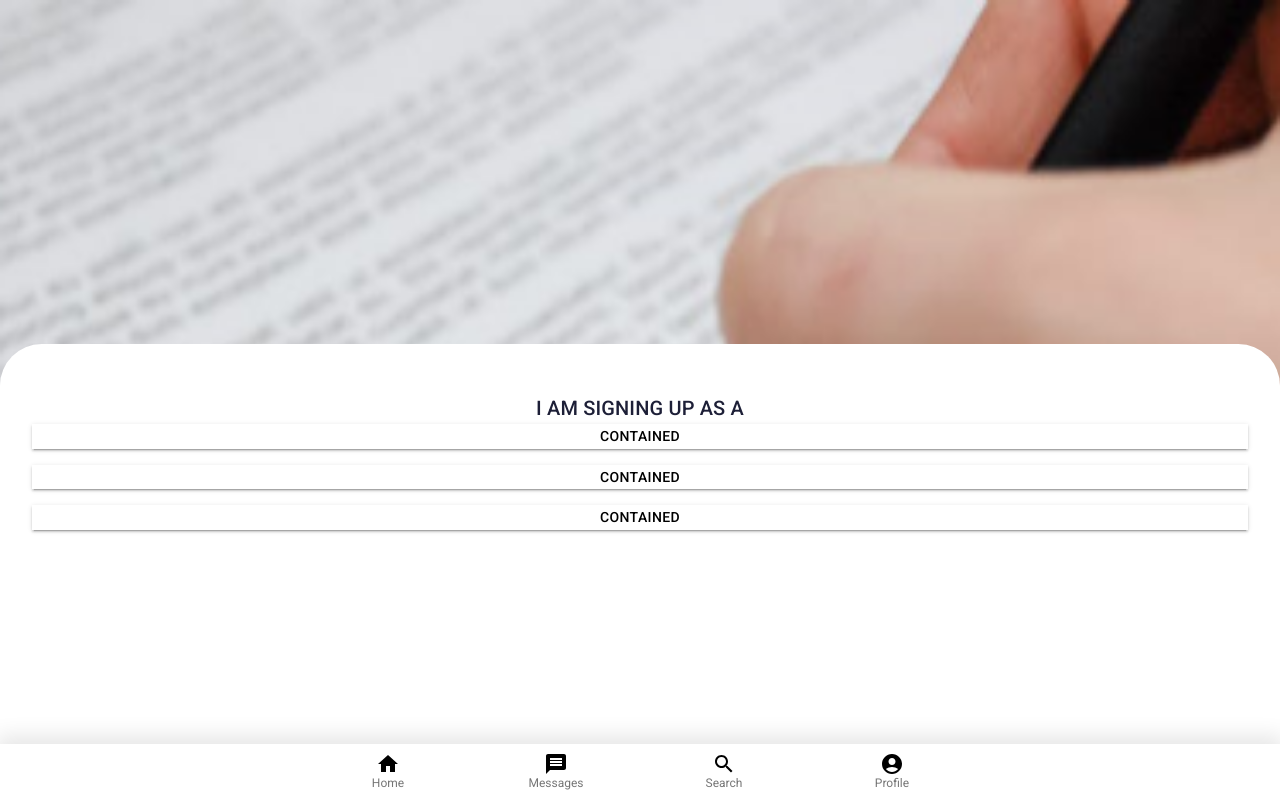
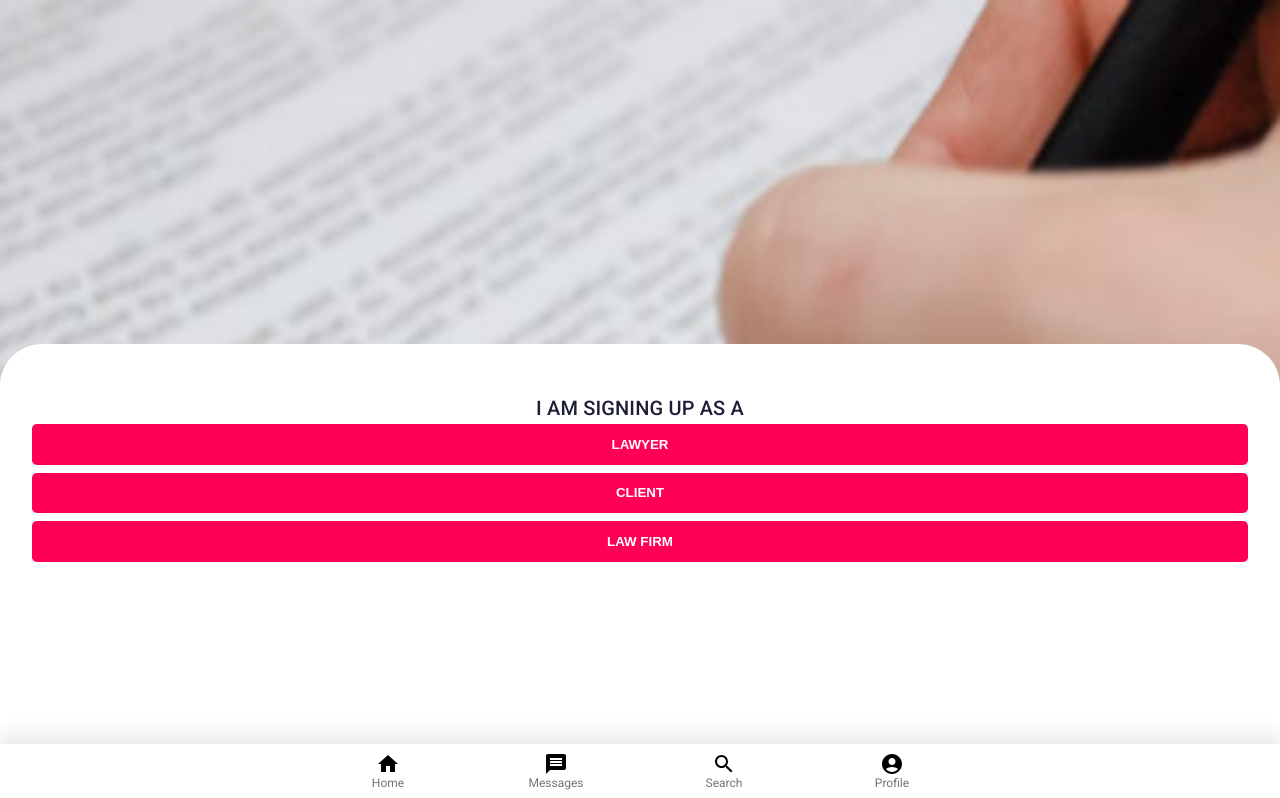
Before and after one commit to John-MBDP/phoenix, a Next.js app: page /typeofuser in a window 1280 px wide. Shown: the top 798 px of the page. Built offline with nearby package versions, Linux system fonts and the light colour scheme.

Commit message:
Add conditional rendering for expanded buttons

```diff
--- a/components/Button/index.jsx
+++ b/components/Button/index.jsx
@@ -1,10 +1,15 @@
 import styles from "./index.module.css";
 import ArrowRightAltIcon from "@mui/icons-material/ArrowRightAlt";
 
-const StyledButton = ({ children, ...restprops }) => {
+const StyledButton = ({ children, expanded = false, ...restprops }) => {
   return (
     <div className={styles.container}>
-      <button {...restprops} variant="contained" size="large" className={styles.button}>
+      <button
+        {...restprops}
+        variant="contained"
+        size="large"
+        className={expanded ? `${styles.button} ${styles.expanded}` : styles.button}
+      >
         {children}
       </button>
     </div>
--- a/components/Button/index.module.css
+++ b/components/Button/index.module.css
@@ -11,6 +11,10 @@
   justify-content: space-between;
 }
 
+.expanded {
+  flex: 1;
+  justify-content: center;
+}
 .container {
   display: flex;
   justify-content: flex-end;
--- a/pages/signup.jsx
+++ b/pages/signup.jsx
@@ -20,7 +20,7 @@ const signup = ({ setHeader }) => {
   const label = { inputProps: { "aria-label": "Checkbox demo" } };
   useEffect(() => setHeader({ header: "", hidden: true }), []);
   return (
-    <RoundedTopContainer image={"/images/signup.png"} alt={"signup-image"} height="400px">
+    <RoundedTopContainer image={"/images/signup.png"} alt={"signup-image"}>
       <Typography variant="h4" component="h1">
         Signup
       </Typography>
--- a/pages/typeofuser.jsx
+++ b/pages/typeofuser.jsx
@@ -2,7 +2,7 @@ import RoundedTopContainer from "../components/RoundedTopContainer";
 import { useEffect } from "react";
 import Typography from "@mui/material/Typography";
 import Stack from "@mui/material/Stack";
-import Button from "@mui/material/Button";
+import Button from "../components/Button";
 const typeofuser = ({ setHeader }) => {
   useEffect(() => setHeader({ header: "", hidden: true }), []);
   //uwu
@@ -11,17 +11,14 @@ const typeofuser = ({ setHeader }) => {
       <Typography
         variant="h6"
         fontWeight
-        sx={{ color: "#1D1F37", display: "flex", justifyContent: "center" }}
+        sx={{ color: "#1D1F37", display: "flex", justifyContent: "center", fontWeight: "800px" }}
       >
         I AM SIGNING UP AS A
       </Typography>
-      <Stack spacing={2}>
-        <Button variant="contained" sx={{ padding: "20px" }}>
-          Contained
-        </Button>
-        <Button variant="contained">Contained</Button>
-        <Button variant="contained">Contained</Button>
-      </Stack>
+
+      <Button expanded={true}>Lawyer</Button>
+      <Button expanded={true}>Client</Button>
+      <Button expanded={true}>Law Firm</Button>
     </RoundedTopContainer>
   );
 };
```
